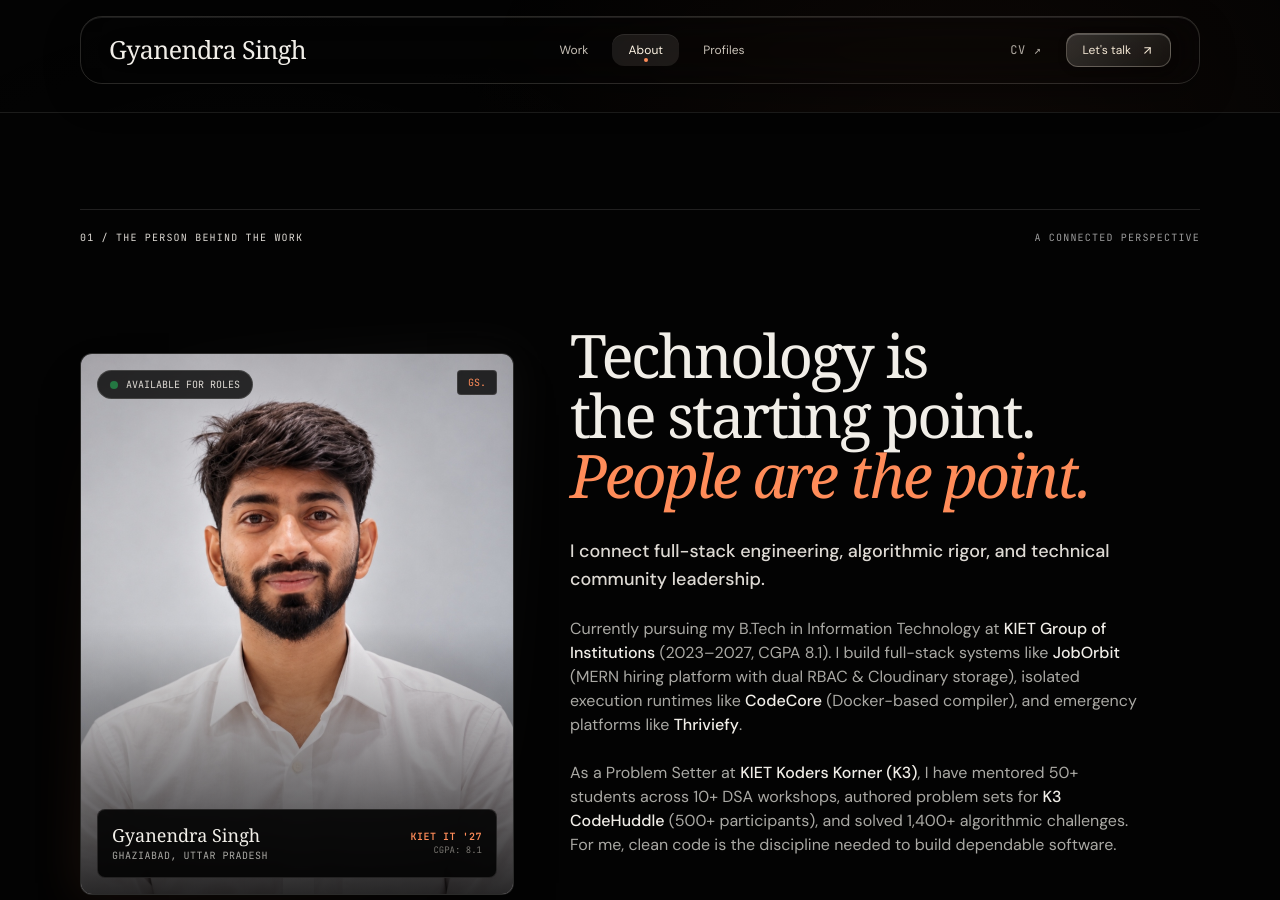
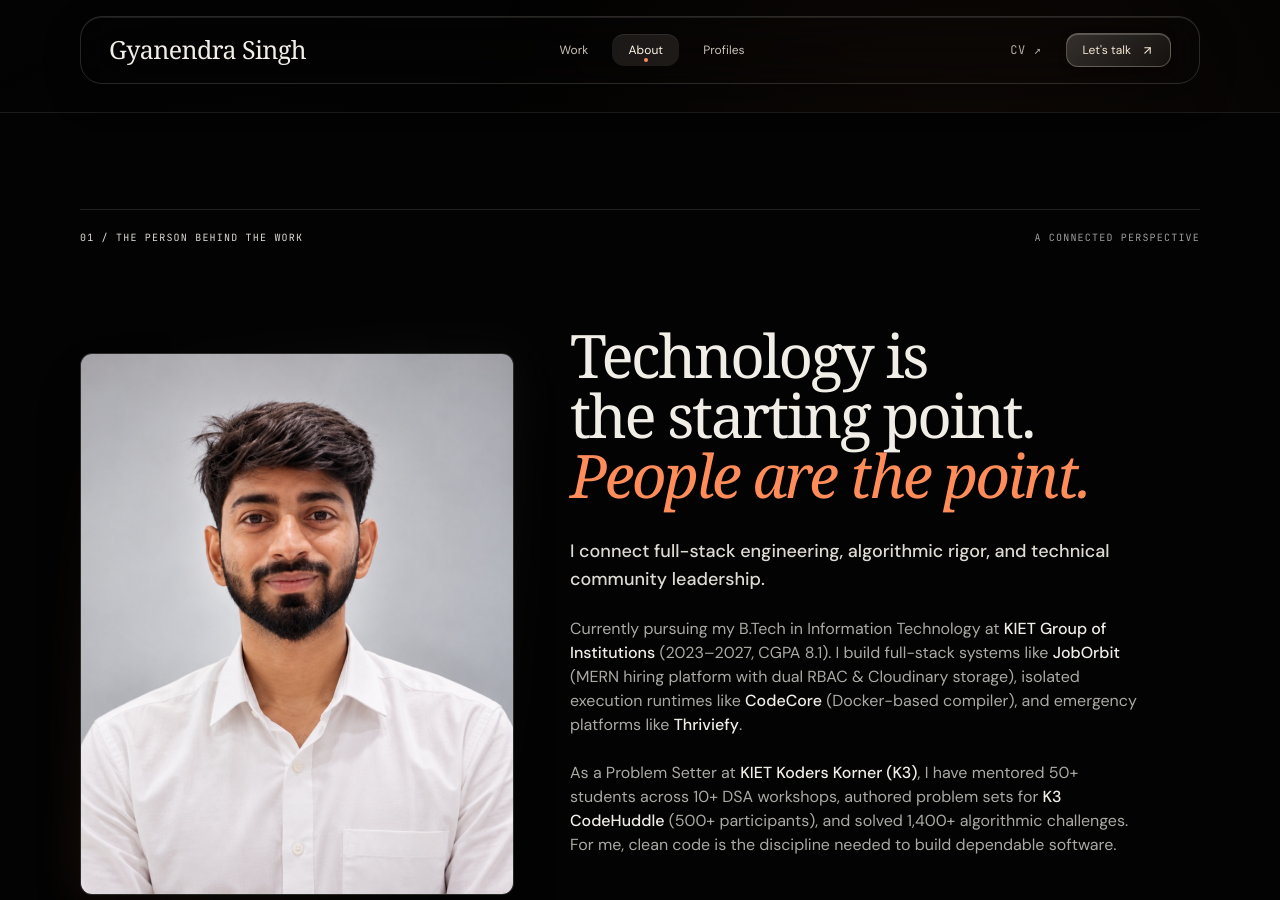
Before and after one commit to gyanendrasingh2005/portfolio, a React (Vite) app: page / in a window 1280 px wide. Shown: the top 900 px of the page. Built offline with nearby package versions, Linux system fonts and the light colour scheme; a web font is replaced by a local one.

Commit message:
style: remove text badges and gradient overlay from portrait photo

```diff
--- a/src/components/about/About.tsx
+++ b/src/components/about/About.tsx
@@ -26,40 +26,6 @@ export const About: React.FC = () => {
                   className="w-full h-full object-cover object-top transition-transform duration-700 group-hover:scale-[1.03]"
                   loading="eager"
                 />
-
-                {/* Subtle Editorial Gradient Overlay */}
-                <div className="absolute inset-0 bg-gradient-to-t from-[#080808] via-transparent to-transparent opacity-85 pointer-events-none" />
-
-                {/* Top Corner Status Indicator */}
-                <div className="absolute top-4 left-4 z-10 flex items-center gap-2 px-3 py-1.5 rounded-full bg-[#030303cc] backdrop-blur-md border border-[rgba(241,238,232,0.15)] font-mono text-[10px] text-[#dedad4]">
-                  <span className="w-2 h-2 rounded-full bg-[#22c55e] animate-pulse" />
-                  <span>AVAILABLE FOR ROLES</span>
-                </div>
-
-                {/* Top Right Monogram Tag */}
-                <div className="absolute top-4 right-4 z-10 font-mono text-[10px] px-2.5 py-1 rounded bg-[#030303cc] backdrop-blur-md border border-[rgba(241,238,232,0.12)] text-[#ff8c59]">
-                  GS.
-                </div>
-
-                {/* Bottom Caption Overlay */}
-                <div className="absolute bottom-4 left-4 right-4 z-10 p-3.5 rounded-lg bg-[#030303e6] backdrop-blur-md border border-[rgba(241,238,232,0.12)] flex items-center justify-between">
-                  <div>
-                    <span className="font-serif text-lg text-[#f1eee8] block leading-tight">
-                      Gyanendra Singh
-                    </span>
-                    <span className="font-mono text-[10px] text-[#aaa9a4] uppercase tracking-wider block mt-0.5">
-                      Ghaziabad, Uttar Pradesh
-                    </span>
-                  </div>
-                  <div className="text-right">
-                    <span className="font-mono text-[10px] text-[#ff8c59] uppercase tracking-wider block font-semibold">
-                      KIET IT '27
-                    </span>
-                    <span className="font-mono text-[9px] text-[#787570] block">
-                      CGPA: 8.1
-                    </span>
-                  </div>
-                </div>
               </div>
             </div>
           </div>
```
